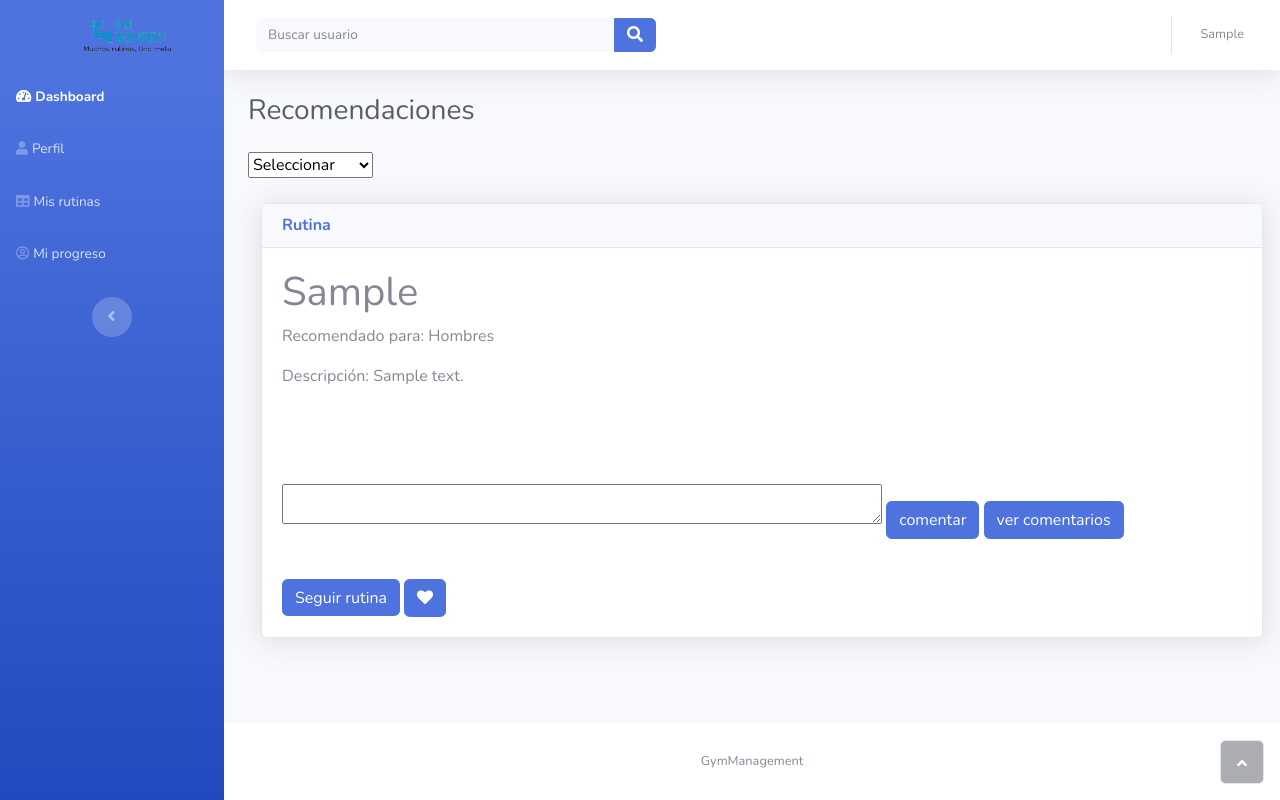
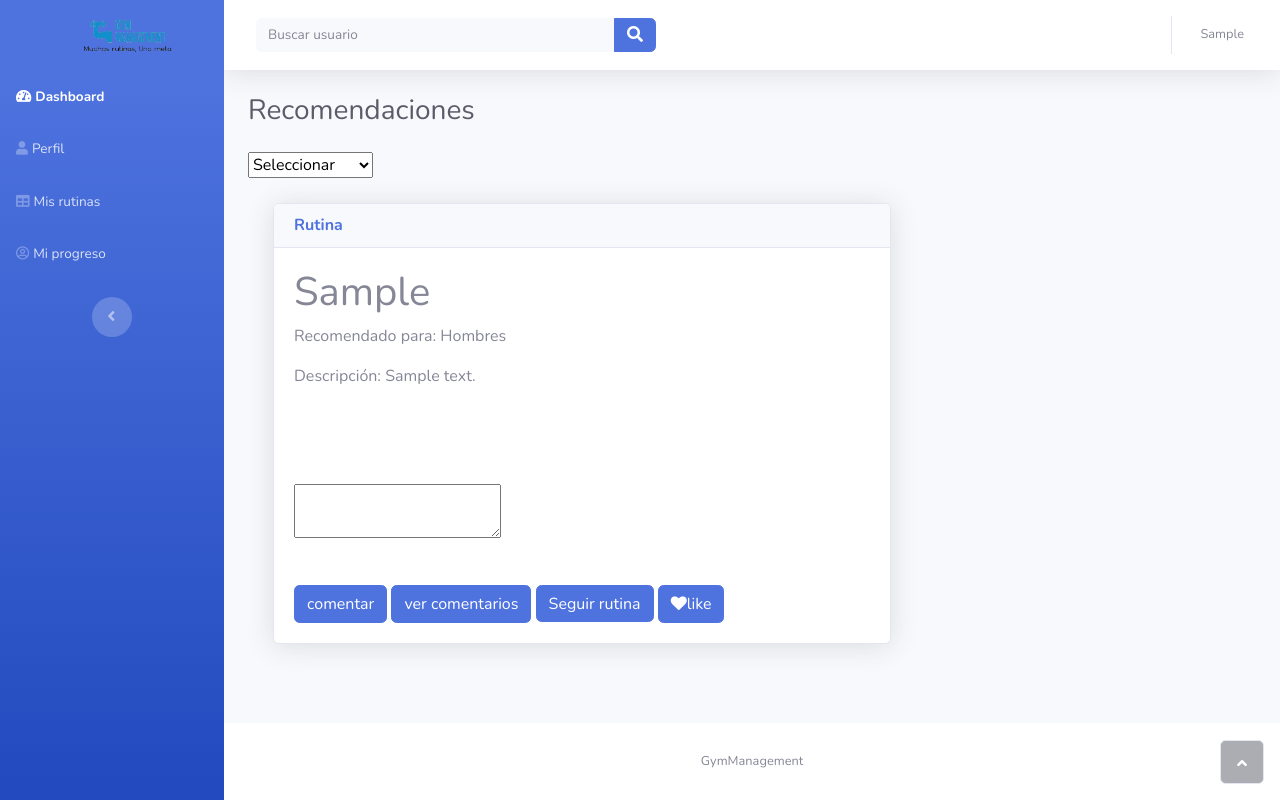
Before and after one commit to IngeSoft202110/GymManagement, a Django app: template proyecto/templates/main_view.html in a window 1280 px wide. Run offline with Django 3.2, Linux system fonts and the light colour scheme; tables that the repository leaves empty hold one stand-in row (values such as "Sample post"); the template is opened without the code that fills it: values that come from a table or form of the project are taken from there, most other values are stand-ins (such as "Sample title", 1, 10 or a date in 2020); some libraries are stand-ins or nearby versions.

Commit message:
localhost agregado

```diff
--- a/proyecto/proyecto/settings.py
+++ b/proyecto/proyecto/settings.py
@@ -27,7 +27,7 @@ SECRET_KEY = '026&7&$sn280*5#rpj(l#q021@v-#h(ayiz)+gp0h*_*q=m#tl'
 # SECURITY WARNING: don't run with debug turned on in production!
 DEBUG = True
 
-ALLOWED_HOSTS = ["192.168.0.23"]
+ALLOWED_HOSTS = ["192.168.0.23", "127.0.0.1"]
 
 
 # Application definition
--- a/proyecto/templates/main_view.html
+++ b/proyecto/templates/main_view.html
@@ -23,8 +23,8 @@
             <div class="container-fluid d-flex flex-column p-0">
                 <a class="navbar-brand d-flex justify-content-center align-items-center sidebar-brand m-0" href="#">
                     <div class="sidebar-brand-icon rotate-n-15"></div>
-                    <div class="sidebar-brand-text mx-3"></div><img
-                        src="{% static 'assets/img/GymManagement.png' %}" style="width: 160px;height: 64px;">
+                    <div class="sidebar-brand-text mx-3"></div>
+                    <img src="{% static 'assets/img/GymManagement.png' %}" style="width: 160px;height: 64px;">
                 </a>
                 <hr class="sidebar-divider my-0">
                 <ul class="nav navbar-nav text-light" id="accordionSidebar">
@@ -38,15 +38,15 @@
                                 class="far fa-user-circle"></i><span>Mi progreso</span></a></li>
                     <li class="nav-item" role="presentation"></li>
                 </ul>
-                <div class="text-center d-none d-md-inline"><button class="btn rounded-circle border-0"
-                        id="sidebarToggle" type="button"></button></div>
+                <div class="text-center d-none d-md-inline">
+                    <button class="btn rounded-circle border-0" id="sidebarToggle" type="button"></button>
+                </div>
             </div>
         </nav>
         <div class="d-flex flex-column" id="content-wrapper">
             <div id="content">
                 <nav class="navbar navbar-light navbar-expand bg-white shadow mb-4 topbar static-top">
-                    <div class="container-fluid"><button class="btn btn-link d-md-none rounded-circle mr-3"
-                            id="sidebarToggleTop" type="button"><i class="fas fa-bars"></i></button>
+                    <div class="container-fluid">
                         <form
                             class="form-inline d-none d-sm-inline-block mr-auto ml-md-3 my-2 my-md-0 mw-100 navbar-search">
                             <div class="input-group"><input class="bg-light form-control border-0 small" type="text"
@@ -133,7 +133,8 @@
                             <li class="nav-item dropdown no-arrow" role="presentation">
                                 <div class="nav-item dropdown no-arrow"><a class="dropdown-toggle nav-link"
                                         data-toggle="dropdown" aria-expanded="false" href="#"><span
-                                            class="d-none d-lg-inline mr-2 text-gray-600 small">{{usuario.usuario}} </span></a>
+                                            class="d-none d-lg-inline mr-2 text-gray-600 small">{{usuario.usuario}}
+                                        </span></a>
                                     <div class="dropdown-menu shadow dropdown-menu-right animated--grow-in" role="menu">
                                         <a class="dropdown-item" role="presentation" href="#"><i
                                                 class="fas fa-user fa-sm fa-fw mr-2 text-gray-400"></i>&nbsp;Profile</a><a
@@ -157,14 +158,14 @@
 
                     </div>
                     <div>
-                        <form action="/filtrarRutina/" method="POST" id="form_clasificacion" >
+                        <form action="/filtrarRutina/" method="POST" id="form_clasificacion">
                             {% csrf_token %}
                             <select name="clasificacion" id="clasificacion">
                                 <optgroup label="filtrar por">
-                                    <option value="seleccionar" >Seleccionar</option>
+                                    <option value="seleccionar">Seleccionar</option>
                                     <option value="todas">todas</option>
                                     {%for tipo in clasificacion%}
-                                    <option value={{tipo}} >{{tipo}}</option>
+                                    <option value={{tipo}}>{{tipo}}</option>
                                     {% endfor %}
                                 </optgroup>
                             </select>
@@ -174,7 +175,7 @@
                     </div>
                     <!-- Start: Chart -->
                     {%for rut in rutinas%}
-                    <div class="row">
+                    <div class="row col-sm-8">
                         <div class="col-lg-12 col-xl-12" style="padding: 15px;margin: 10px;">
                             <div class="card shadow mb-4">
                                 <div class="card-header d-flex justify-content-between align-items-center"
@@ -194,16 +195,20 @@
                                     <p>Recomendado para: Ambos</p>
                                     {% endif %}
                                     <p style="height: 104px;">Descripción: {{rut.descripcion}}&nbsp;</p>
-                                    </p><textarea style="width: 600px;height: 40px;"></textarea>
-                                    <button class="btn btn-primary">comentar</button>
-                                    <button class="btn btn-primary">ver comentarios</button>
+                                    </p><textarea></textarea>
+
 
                                 </div>
                                 <div class="card-body">
-                                    <button
-                                        class="btn btn-primary" type="button" style="height: 37px;">Seguir rutina</button>
-                                    <button class="btn btn-primary" type="button"><i class="fa fa-heart"></i></button>
-                                    <div class="btn-group" role="group"></div>
+                                    <button class="btn btn-primary">comentar</button>
+                                    <button class="btn btn-primary">ver comentarios</button>
+                                    <button class="btn btn-primary" type="button" style="height: 37px;">Seguir
+                                        rutina</button>
+                                    <button class="btn btn-primary" type="button"><i
+                                            class="fa fa-heart"></i>like</button>
+
+
+
                                 </div>
 
                             </div>
@@ -228,8 +233,8 @@
 
 
     <script>
-    $(document).ready(()=>{
-        $("#clasificacion").change( e => {
+        $(document).ready(() => {
+            $("#clasificacion").change(e => {
                 $("#form_clasificacion").submit()
             })
         })
```
Lines whose indentation alone changed are shown as unchanged.
